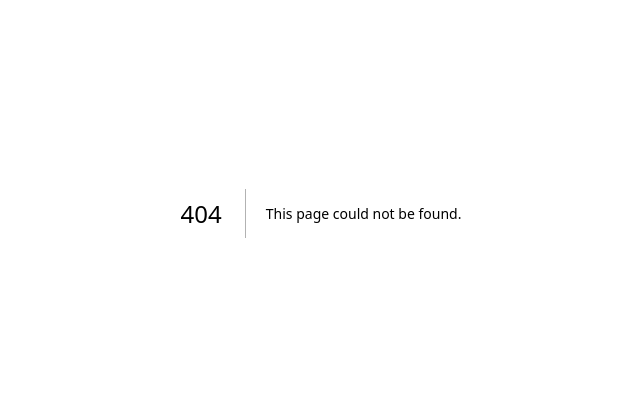
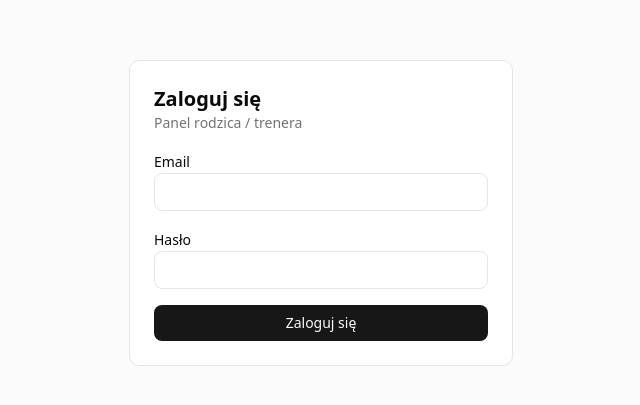
Before and after one commit to adrianlenartowicz/athletic-performance-tracker, a Next.js app: page /login in a window 1280 px wide. Before the commit this address had no page. Shown: the part 187-592 px from the top of the page, without its empty margins (319-959 px from the left). Built offline with nearby package versions, Linux system fonts and the light colour scheme.

Commit message:
Add login page

```diff
--- /dev/null
+++ b/app/login/page.tsx
@@ -0,0 +1,82 @@
+'use client';
+
+import { signIn } from 'next-auth/react';
+import { useState } from 'react';
+
+export default function LoginPage() {
+  const [email, setEmail] = useState('');
+  const [password, setPassword] = useState('');
+  const [error, setError] = useState<string | null>(null);
+  const [loading, setLoading] = useState(false);
+
+  async function handleSubmit(e: React.FormEvent) {
+    e.preventDefault();
+    setLoading(true);
+    setError(null);
+
+    const res = await signIn('credentials', {
+      email,
+      password,
+      redirect: false,
+    });
+
+    setLoading(false);
+
+    if (!res || res.error) {
+      setError('Nieprawidłowy email lub hasło');
+      return;
+    }
+
+    window.location.href = '/children';
+  }
+
+  return (
+    <main className="min-h-screen flex items-center justify-center bg-muted/40">
+      <form
+        onSubmit={handleSubmit}
+        className="w-full max-w-sm space-y-4 rounded-lg border bg-background p-6"
+      >
+        <div>
+          <h1 className="text-xl font-semibold">Zaloguj się</h1>
+          <p className="text-sm text-muted-foreground">
+            Panel rodzica / trenera
+          </p>
+        </div>
+
+        <div className="space-y-2">
+          <label className="text-sm font-medium">Email</label>
+          <input
+            type="email"
+            value={email}
+            onChange={(e) => setEmail(e.target.value)}
+            className="w-full rounded-md border px-3 py-2 text-sm"
+            required
+          />
+        </div>
+
+        <div className="space-y-2">
+          <label className="text-sm font-medium">Hasło</label>
+          <input
+            type="password"
+            value={password}
+            onChange={(e) => setPassword(e.target.value)}
+            className="w-full rounded-md border px-3 py-2 text-sm"
+            required
+          />
+        </div>
+
+        {error && (
+          <p className="text-sm text-destructive">{error}</p>
+        )}
+
+        <button
+          type="submit"
+          disabled={loading}
+          className="w-full rounded-md bg-primary px-4 py-2 text-sm font-medium text-primary-foreground"
+        >
+          {loading ? 'Logowanie...' : 'Zaloguj się'}
+        </button>
+      </form>
+    </main>
+  );
+}
```
